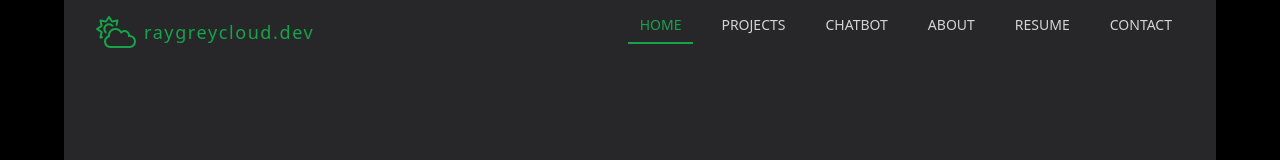
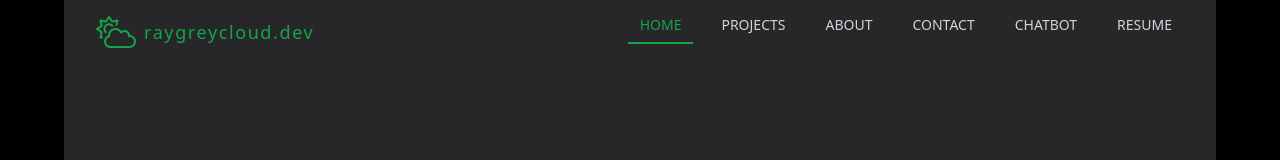
Before and after one commit to rayGreycloud/raygreycloud-dev, a Next.js app: page / in a window 1280 px wide. Shown: the top 160 px of the page. Built offline with nearby package versions, Linux system fonts and the light colour scheme.

Commit message:
update header menu order

```diff
--- a/components/Header.jsx
+++ b/components/Header.jsx
@@ -10,10 +10,10 @@ import { XIcon } from '@/icons/XIcon';
 const navigation = [
   { name: 'home', href: '/' },
   { name: 'projects', href: '/projects' },
+  { name: 'about', href: '/about' },
+  { name: 'contact', href: '/contact' },
   { name: 'chatbot', href: '/chatbot' },
-  { name: 'about', href: '/about' },
-  { name: 'resume', href: '/resume' },
-  { name: 'contact', href: '/contact' }
+  { name: 'resume', href: '/resume' }
 ];
 
 export const Header = () => {
```
